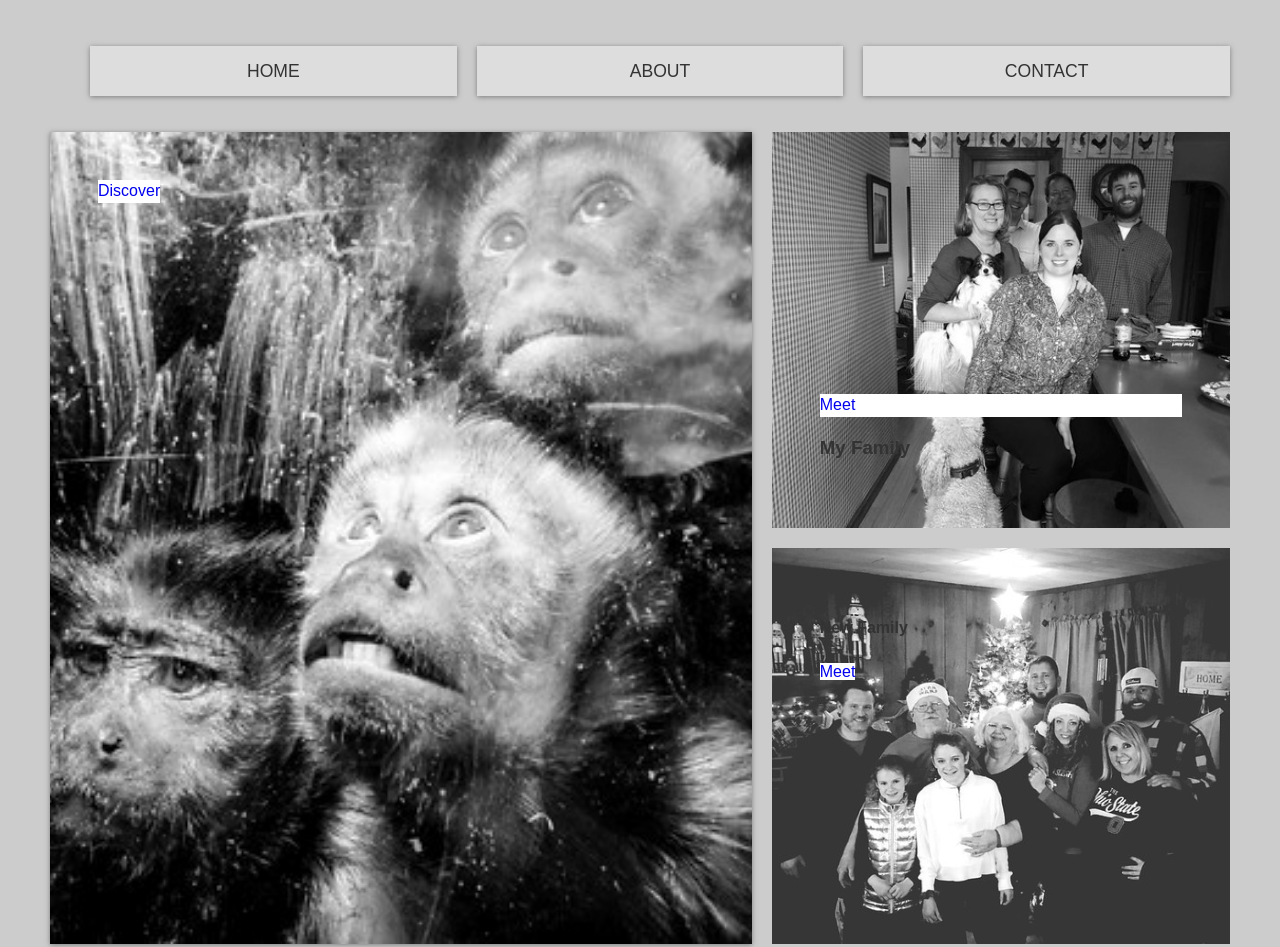
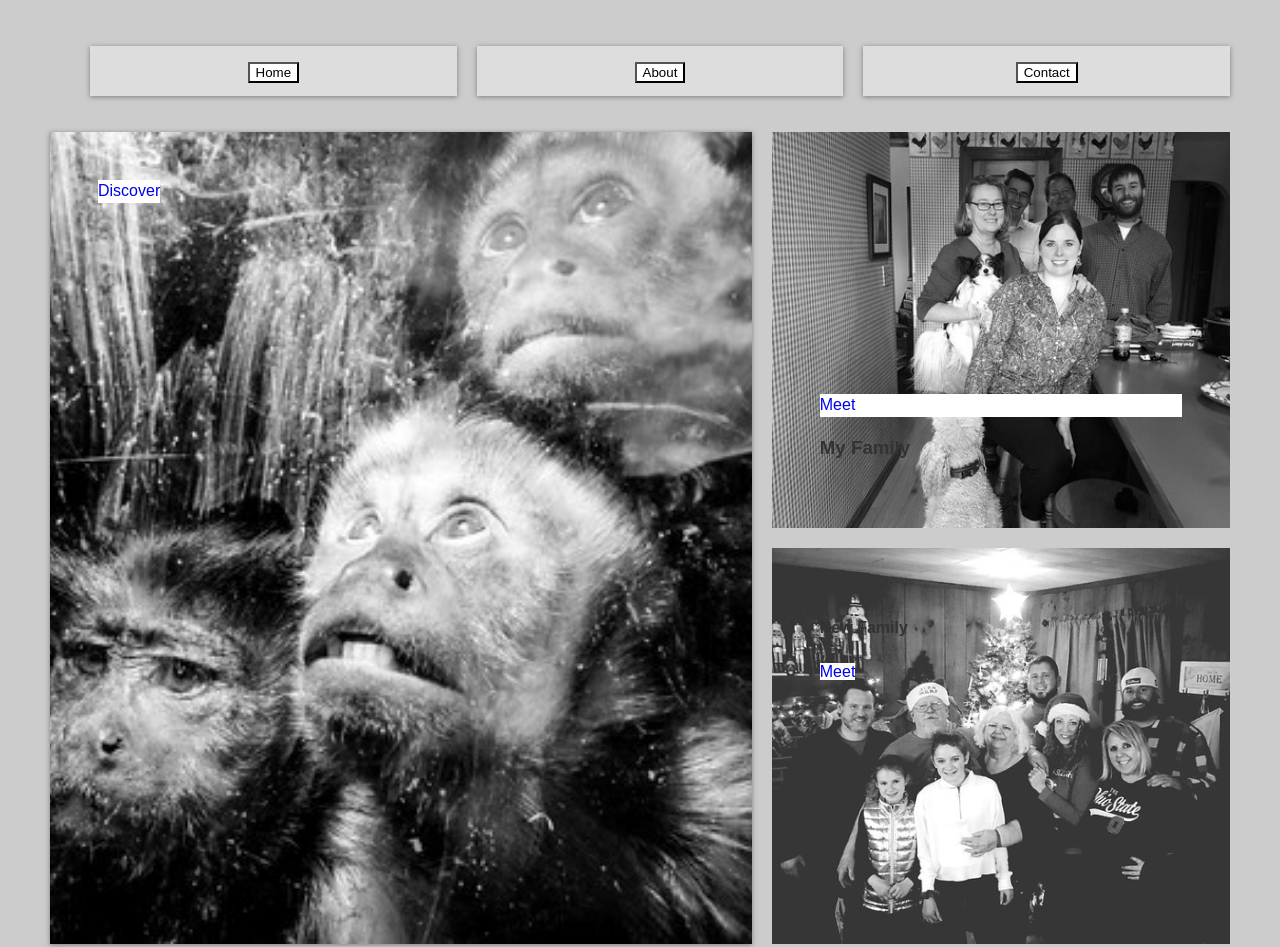
Before and after one commit to ndought/first-porftolio-attempt, a plain HTML site: page index.html in a window 1280 px wide. Shown: the top 947 px of the page. Drawn offline with Linux system fonts and the light colour scheme; files whose address does not match are found by name.

Commit message:
got home, about and contact buttons working

```diff
--- a/index.html
+++ b/index.html
@@ -15,9 +15,9 @@
 
    <nav class="main-nav">
         <ul>
-            <li><a href="#">Home</a></li>
-            <li><a href="#">About</a></li>
-            <li><a href="#">Contact</a></li>
+            <li><a href="#" ><button class="btn" onclick="window.location.href = 'landingpage.html';">Home</button></a></li>
+            <li><a href="#"><button class="btn" onclick="window.location.href = 'about.html';">About</button></a></li>
+            <li><a href="#"><button class="btn" onclick="window.location.href = 'contact.html';">Contact</button></a></li>
         </ul>
     </nav>
 
```
Also changed, not shown: about.html (added, +14 -0 lines), contact.html (added, +12 -0 lines).
